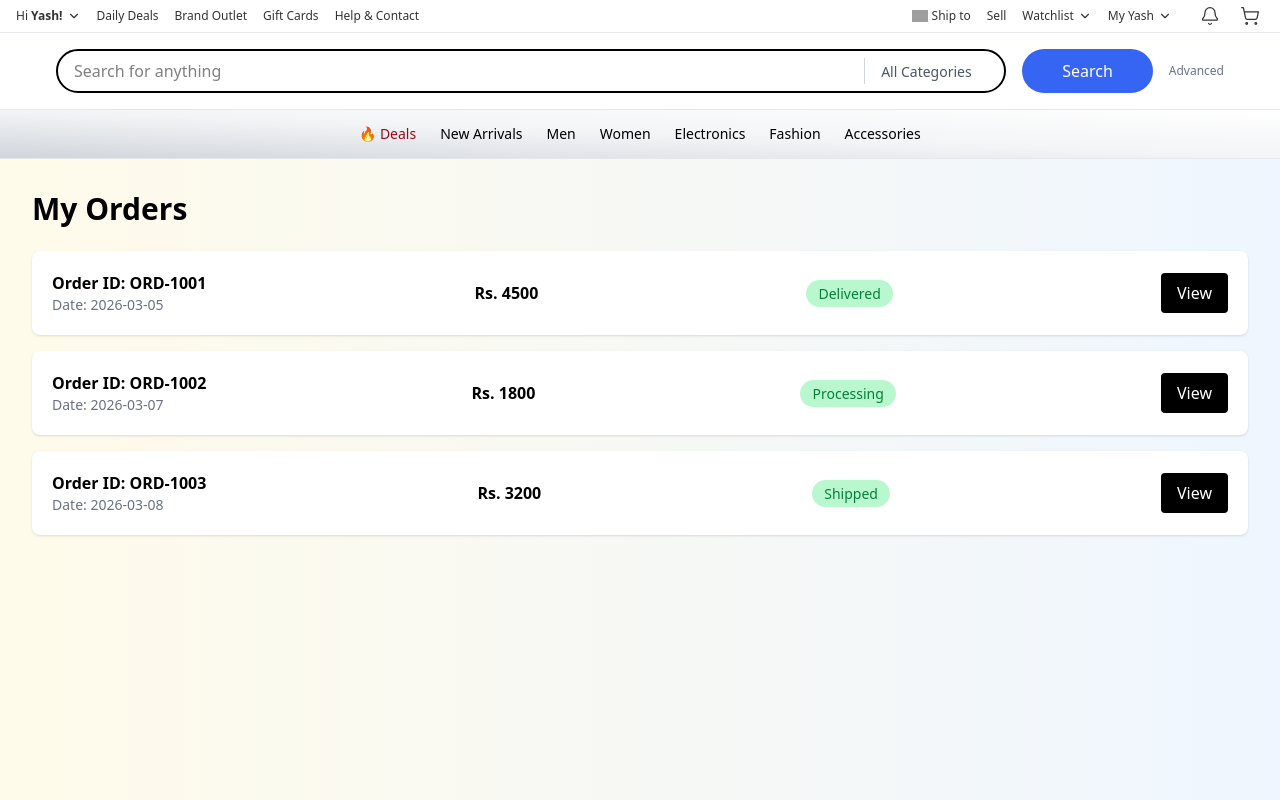
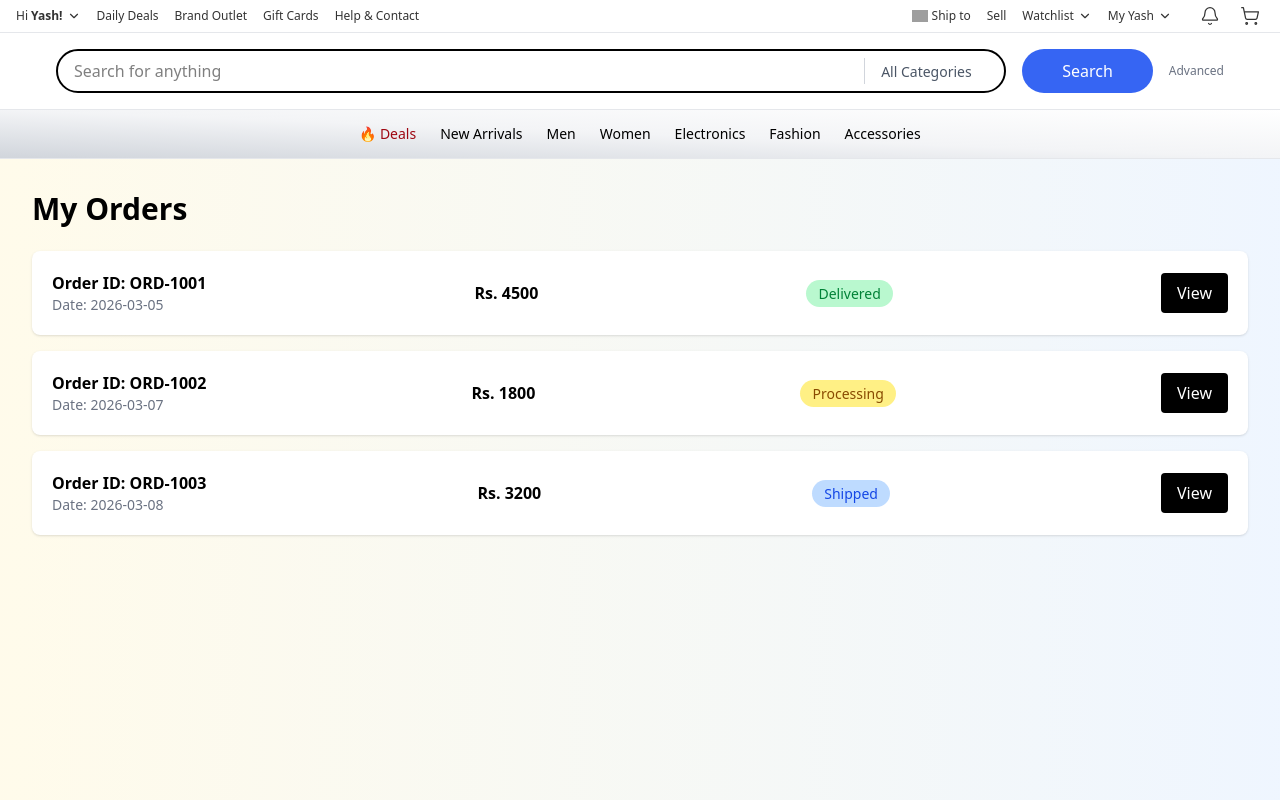
Before and after one commit to yasarahasini/Ecommerce-website, a Next.js app in the folder frontend/: page /orders in a window 1280 px wide. Shown: the top 800 px of the page. Built offline with nearby package versions, Linux system fonts and the light colour scheme; grey boxes are pictures that could not be loaded.

Commit message:
update pages

```diff
--- a/frontend/app/(user)/orders/page.tsx
+++ b/frontend/app/(user)/orders/page.tsx
@@ -1,10 +1,12 @@
-import React from "react";
+"use client";
+import React, { useState } from "react";
 
 interface Order {
   id: string;
   date: string;
   status: string;
   total: number;
+  items?: { name: string; qty: number; price: number }[];
 }
 
 const orders: Order[] = [
@@ -13,22 +15,36 @@ const orders: Order[] = [
     date: "2026-03-05",
     status: "Delivered",
     total: 4500,
+    items: [
+      { name: "Gift Box Set", qty: 1, price: 2500 },
+      { name: "Pipe Cleaner Flowers", qty: 2, price: 1000 },
+    ],
   },
   {
     id: "ORD-1002",
     date: "2026-03-07",
     status: "Processing",
     total: 1800,
+    items: [{ name: "Handmade Gift Card", qty: 3, price: 600 }],
   },
   {
     id: "ORD-1003",
     date: "2026-03-08",
     status: "Shipped",
     total: 3200,
+    items: [
+      { name: "Custom Mug", qty: 2, price: 1600 },
+    ],
   },
 ];
 
 const Page: React.FC = () => {
+  const [expandedOrderId, setExpandedOrderId] = useState<string | null>(null);
+
+  const toggleOrder = (id: string) => {
+    setExpandedOrderId(expandedOrderId === id ? null : id);
+  };
+
   return (
     <div className="bg-gradient-to-r from-amber-50 to-blue-50 min-h-screen p-8">
       <h1 className="text-3xl font-bold mb-6">My Orders</h1>
@@ -37,8 +53,9 @@ const Page: React.FC = () => {
         {orders.map((order) => (
           <div
             key={order.id}
-            className="bg-white p-5 rounded-lg shadow flex justify-between items-center"
+            className="bg-white p-5 rounded-lg shadow"
           >
+            <div className="flex justify-between items-center">
               <div>
                 <p className="font-semibold">Order ID: {order.id}</p>
                 <p className="text-gray-500 text-sm">Date: {order.date}</p>
@@ -49,14 +66,38 @@ const Page: React.FC = () => {
               </div>
 
               <div>
-              <span className="px-3 py-1 rounded-full bg-green-200 text-green-700 text-sm">
+                <span
+                  className={`px-3 py-1 rounded-full text-sm ${
+                    order.status === "Delivered"
+                      ? "bg-green-200 text-green-700"
+                      : order.status === "Processing"
+                      ? "bg-yellow-200 text-yellow-800"
+                      : "bg-blue-200 text-blue-700"
+                  }`}
+                >
                   {order.status}
                 </span>
               </div>
 
-            <button className="bg-black text-white px-4 py-2 rounded">
-              View
+              <button
+                onClick={() => toggleOrder(order.id)}
+                className="bg-black text-white px-4 py-2 rounded"
+              >
+                {expandedOrderId === order.id ? "Hide" : "View"}
               </button>
+            </div>
+
+            {/* Expandable Order Items */}
+            {expandedOrderId === order.id && order.items && (
+              <div className="mt-4 border-t pt-4 space-y-2">
+                {order.items.map((item, idx) => (
+                  <div key={idx} className="flex justify-between">
+                    <p>{item.name} x {item.qty}</p>
+                    <p>Rs. {item.price}</p>
+                  </div>
+                ))}
+              </div>
+            )}
           </div>
         ))}
       </div>
```
Lines whose indentation alone changed are shown as unchanged.
